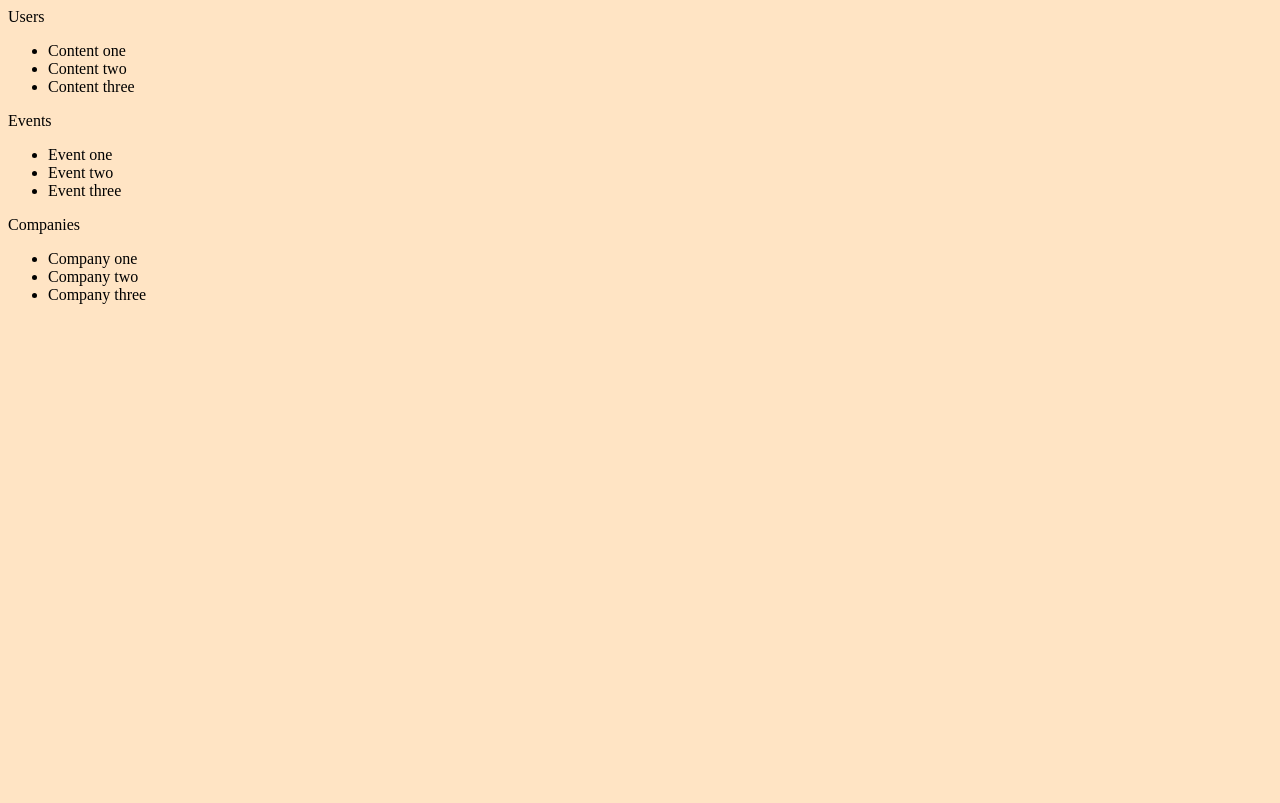
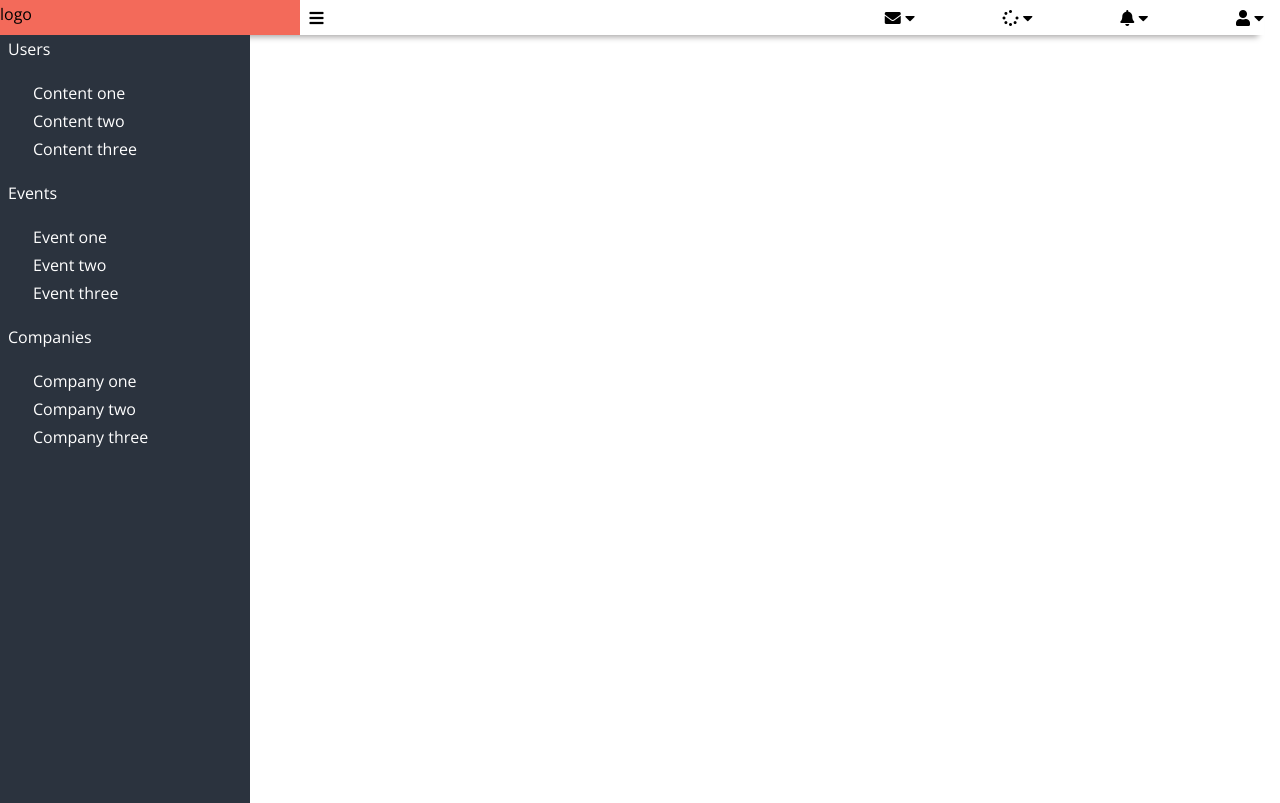
Before and after one commit to banjac275/adminPanel, a website built with webpack: page src/index.html in a window 1280 px wide. Built offline with nearby package versions, Linux system fonts and the light colour scheme.

Commit message:
uradjeno dosta po pitanju interfejsa, dodate neke stvari, samo jos da se provali kako da animiram ono govno

```diff
--- a/src/index.html
+++ b/src/index.html
@@ -1,10 +1,61 @@
 <html>
   <head>
     <title>Admin dashboard example</title>
+    <link rel="stylesheet" href="https://use.fontawesome.com/releases/v5.1.0/css/all.css" integrity="sha384-lKuwvrZot6UHsBSfcMvOkWwlCMgc0TaWr+30HWe3a4ltaBwTZhyTEggF5tJv8tbt" crossorigin="anonymous">
+    <link href="https://fonts.googleapis.com/css?family=Open+Sans" rel="stylesheet">
   </head>
   <body>
-    <div>
-      <nav>
+    <div class="wrapper">
+      <nav class="nav nav_top">
+        <div class="nav_top--left">
+          <div class="logo">logo</div>
+          <div class="btn nav_top--menu_btn">
+              <i class="fas fa-bars"></i>
+          </div>
+        </div>
+        <div class="nav_top--right">
+          <div class="dropdown btn btn--mail">
+            <div><i class="fas fa-envelope"></i> <i class="fas fa-caret-down"></i></div>
+            <div class="dropdown_wrapper">
+              <div class="dropdown_wrapper--element"></div>
+              <div class="dropdown_wrapper--element"></div>
+              <div class="dropdown_wrapper--element"></div>
+              <div class="btn btn--dropdown_wrapper"></div>
+            </div>
+          </div>
+          <div class="dropdown btn btn--task">
+            <div><i class="fas fa-spinner"></i> <i class="fas fa-caret-down"></i></div>
+            <div class="dropdown_wrapper">
+              <div class="dropdown_wrapper--element"></div>
+              <div class="dropdown_wrapper--element"></div>
+              <div class="dropdown_wrapper--element"></div>
+              <div class="dropdown_wrapper--element"></div>
+              <div class="btn btn--dropdown_wrapper"></div>
+            </div>
+          </div>
+          <div class="dropdown btn btn--notification">
+            <div><i class="fas fa-bell"></i> <i class="fas fa-caret-down"></i></div>
+            <div class="dropdown_wrapper">
+              <div class="dropdown_wrapper--element"></div>
+              <div class="dropdown_wrapper--element"></div>
+              <div class="dropdown_wrapper--element"></div>
+              <div class="dropdown_wrapper--element"></div>
+              <div class="dropdown_wrapper--element"></div>
+              <div class="btn btn--dropdown_wrapper"></div>
+            </div>
+          </div>
+          <div class="dropdown btn btn--user">
+            <div><i class="fas fa-user"></i> <i class="fas fa-caret-down"></i></div>
+            <div class="dropdown_wrapper">
+              <div class="btn btn--profile"><i class="fas fa-user"></i> User Profile</div>
+              <div class="btn btn--settings"><i class="fas fa-cog"></i> Settings</div>
+              <div class="btn btn--logout"><i class="fas fa-sign-out-alt"></i> Logout</div>
+            </div>
+          </div>
+        </div>
+      </nav>
+      <aside class="nav_sidebar--wrapper">
+        <nav class="nav nav_sidebar">
           <div>
             <div>Users</div>
             <ul>
@@ -30,7 +81,7 @@
             </ul>
           </div>
         </nav>
-      <header></header>
+      </aside>
       <main></main>
     </div>
   </body>
--- a/src/script.js
+++ b/src/script.js
@@ -0,0 +1,4 @@
+document.querySelector(".nav_top--menu_btn").addEventListener("click", () => {
+  console.log("kk");
+  document.querySelector(".nav_sidebar--wrapper").classList.toggle("animated");
+});
--- a/src/style/main.scss
+++ b/src/style/main.scss
@@ -1,3 +1,12 @@
-body {
-  background-color: bisque;
+@import 'modules/all.scss';
+@import 'partials/base.scss';
+
+* {
+  box-sizing: border-box;
 }
+
+.wrapper {
+  @extend %m-0, %t-0, %w-max;
+  font-family: 'Open Sans', sans-serif;
+  height: 100%;
+}
--- /dev/null
+++ b/src/style/modules/_all.scss
@@ -0,0 +1,2 @@
+@import 'colors.scss';
+@import 'utilities.scss';
--- a/src/style/modules/_colors.scss
+++ b/src/style/modules/_colors.scss
@@ -3,3 +3,5 @@ $red-color: #f36a5a;
 $blue-color: #30a5ff;
 $yellow-color: #fbca4a;
 $green-color: #1abc38;
+$greyish-color: #a8a6a6;
+$white-color: #fff;
--- a/src/style/modules/_utilities.scss
+++ b/src/style/modules/_utilities.scss
@@ -0,0 +1,45 @@
+//utilities main
+
+%mt-0 {
+  margin-top: 0;
+}
+
+%m-0 {
+  margin: 0;
+}
+
+%m-5 {
+  margin: 5px;
+}
+
+%t-0 {
+  top: 0;
+}
+
+%pl-55 {
+  padding-left: -10px;
+}
+
+%ml-20 {
+  margin-left: -15px;
+}
+
+%flex {
+  display: flex;
+}
+
+%f-row {
+  flex-flow: row;
+}
+
+%f-col {
+  flex-flow: column;
+}
+
+%space-between {
+  justify-content: space-between;
+}
+
+%w-max {
+  width: 100%;
+}
--- /dev/null
+++ b/src/style/partials/_base.scss
@@ -0,0 +1,2 @@
+@import 'buttons.scss';
+@import 'navs.scss';
--- a/src/style/partials/_buttons.scss
+++ b/src/style/partials/_buttons.scss
@@ -0,0 +1,35 @@
+.btn {
+  cursor: pointer;
+}
+
+.nav_top--menu_btn {
+  @extend %m-0;
+  margin-left: 15px;
+  padding-left: 10px;
+  width: 10%;
+  &:active {
+    margin-left: 0;
+  }
+  & ~ aside {
+    margin-left: -12em;
+  }
+}
+
+main,aside{
+  /* 12em is the width of the sidebars */
+  flex: 0 0 12em;
+  transition: moveAside 0.3s ease;
+}
+
+.animated {
+  animation: moveAside 1s ease;
+}
+
+@media moveAside {
+  from {
+    max-width: 10%;
+  }
+  to {
+    max-width: 0;
+  }
+}
--- /dev/null
+++ b/src/style/partials/_navs.scss
@@ -0,0 +1,60 @@
+@import './modules/utilities.scss';
+@import './modules/colors.scss';
+
+ul {
+  @extend %ml-20;
+  list-style-type: none;
+}
+
+.nav {
+  @extend %flex;
+  line-height: 28px;
+}
+
+.nav_top {
+  @extend %m-0, %t-0, %f-row, %space-between, %w-max;
+  box-shadow: 0 8px 6px -6px $greyish-color;
+  height: 35px;
+  margin-left: -8px;
+  margin-top: -8px;
+}
+
+.nav_top--left {
+  @extend %flex, %f-row;
+  align-items: center;
+  justify-content: flex-start;
+  width: 30%;
+}
+
+.nav_top--right {
+  @extend %flex, %f-row, %space-between;
+  align-items: center;
+  width: 30%;
+}
+
+.nav_sidebar {
+  @extend %f-col;
+  color: $white-color;
+}
+
+a {
+  text-decoration: none;
+}
+
+.dropdown_wrapper {
+  display: none;
+}
+
+.logo {
+  background-color: $red-color;
+  height: 35px;
+  width: 79%;
+}
+
+.nav_sidebar--wrapper {
+  background-color: $grey-color;
+  height: 98%;
+  margin-left: -8px;
+  padding-left: 8px;
+  width: 250px;
+}
```
Also changed, not shown: dist/index.html, dist/style.css. Lines whose indentation alone changed are shown as unchanged.
